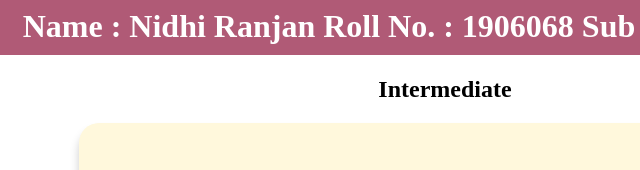
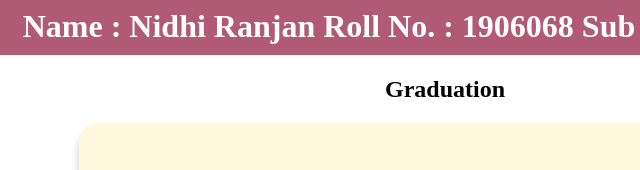
Before and after one commit to Nidhiranjan2019/WebtechAssignment-Lab4-a-, a plain HTML site: page college.html in a window 1280 px wide. Shown: the top 170 px of the page, 195-835 px from the left. Drawn offline with Linux system fonts and the light colour scheme.

Commit message:
Update college.html

```diff
--- a/college.html
+++ b/college.html
@@ -8,7 +8,7 @@
 </head>
 <body>
     <h1 align="center">Name : Nidhi Ranjan Roll No. : 1906068 Sub Code : CSL3403</h1>
-    <h2 align="center">Intermediate</h2>
+    <h2 align="center">Graduation</h2>
     <div class="card" align="center" style="width: 50%;">
         <div align="center">
         Institute- National Institute of Technology Patna
```
